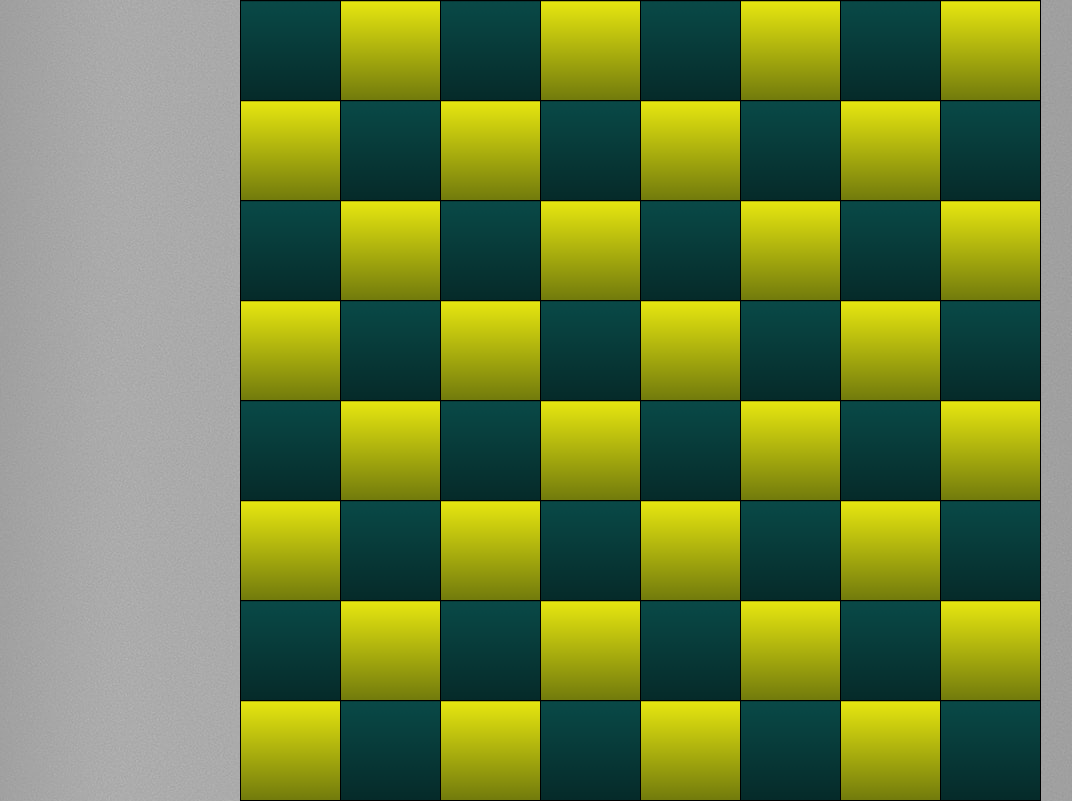
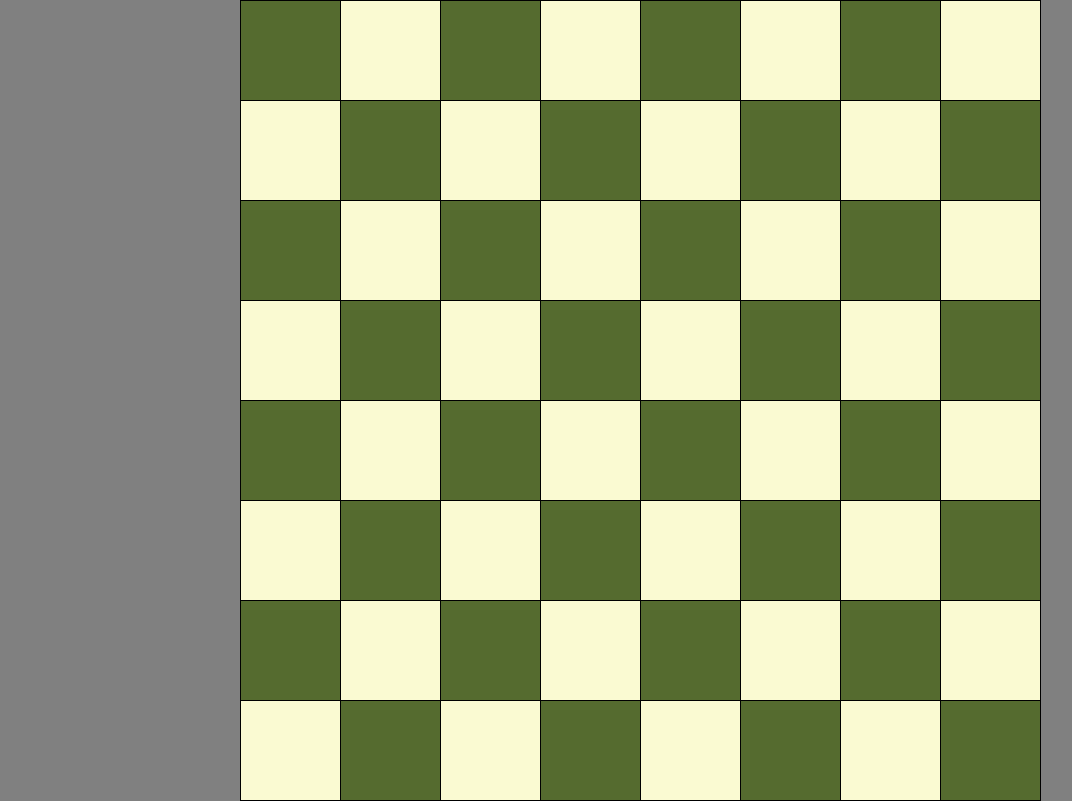
Before and after one commit to Nishantgoyal/knight_game, a plain HTML site: page index.html in a window 1280 px wide. Shown: the whole page, without its empty margins (0-1072 px from the left). Drawn offline with nearby package versions, Linux system fonts and the light colour scheme.

Commit message:
modified colors of chess board

```diff
--- a/style.css
+++ b/style.css
@@ -1,7 +1,8 @@
 body {
     margin: 0px;
-    /* background: rgba(128, 128, 128, 1.0); */
-    background-image: url(images/background.jpg);
+    background: rgba(128, 128, 128, 1.0);
+    /* background-image: url(images/background.jpg); */
+    background-size: cover;
 }
 
 
@@ -11,6 +12,8 @@ body {
     width: 12.5vh;
     height: 12.5vh;
     border: 0.1px solid black;
+    /* box-shadow: 10px 10px 65px -8px rgba(4, 38, 9, 1); */
+    /* box-shadow: 10px 10px 77px 7px rgba(35, 176, 54, 1); */
 }
 
 #chessboard tr:nth-of-type(odd) td:nth-of-type(odd),
@@ -19,7 +22,8 @@ body {
     /* background-color: #05571A; */
     /* background-color: #0F26E6; */
     /* background-color: #900C3F; */
-    background-image: linear-gradient( #094947, #052A29);
+    /* background-image: linear-gradient( #094947, #052A29); */
+    background-color: darkolivegreen;
 }
 
 #chessboard tr:nth-of-type(odd) td:nth-of-type(even),
@@ -27,7 +31,8 @@ body {
     /* background: rgba(220, 220, 220, 1.0); */
     /* background-color: #F7EF4E; */
     /* background-color: #EEF069; */
-    background-image: linear-gradient(#E6E60F, #717A0C);
+    /* background-image: linear-gradient(#E6E60F, #717A0C); */
+    background-color: lightgoldenrodyellow;
 }
 
 @media all and (orientation: portrait) {
@@ -40,12 +45,16 @@ body {
 
 /* Knight */
 
+
+/*
 .knight {
     background-image: url(images/knight_image.jpg);
     background-size: cover;
-}
+} */
 
 .visited {
     /* background-image: linear-gradient(lightseagreen, lightcoral) !important; */
-    background-image: linear-gradient(orange, orange) !important;
+    /* background-image: linear-gradient(orange, orange) !important; */
+    background-image: linear-gradient(#c70039, #c70039) !important;
+    /* background-color: #c70039; */
 }
```
